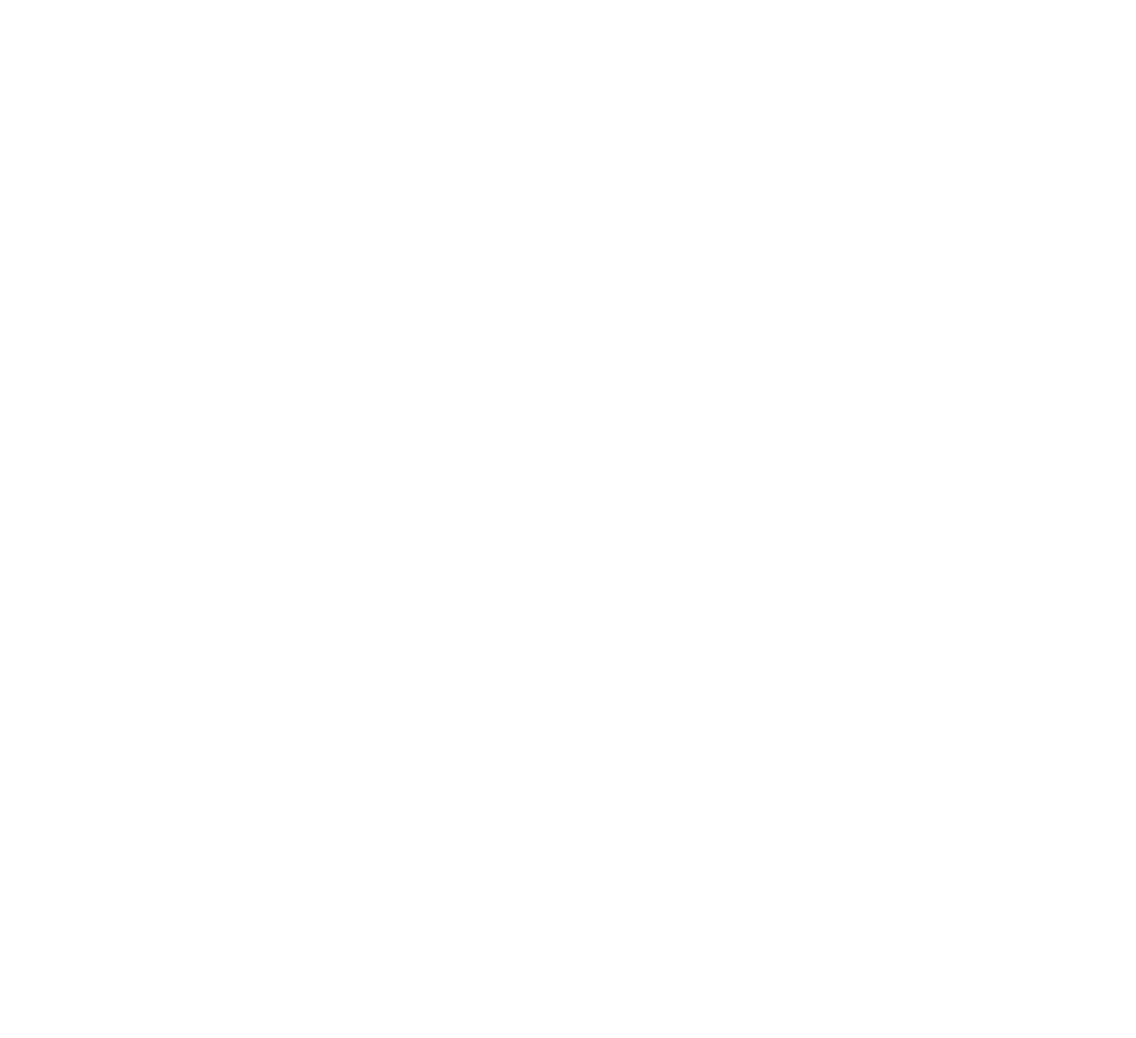
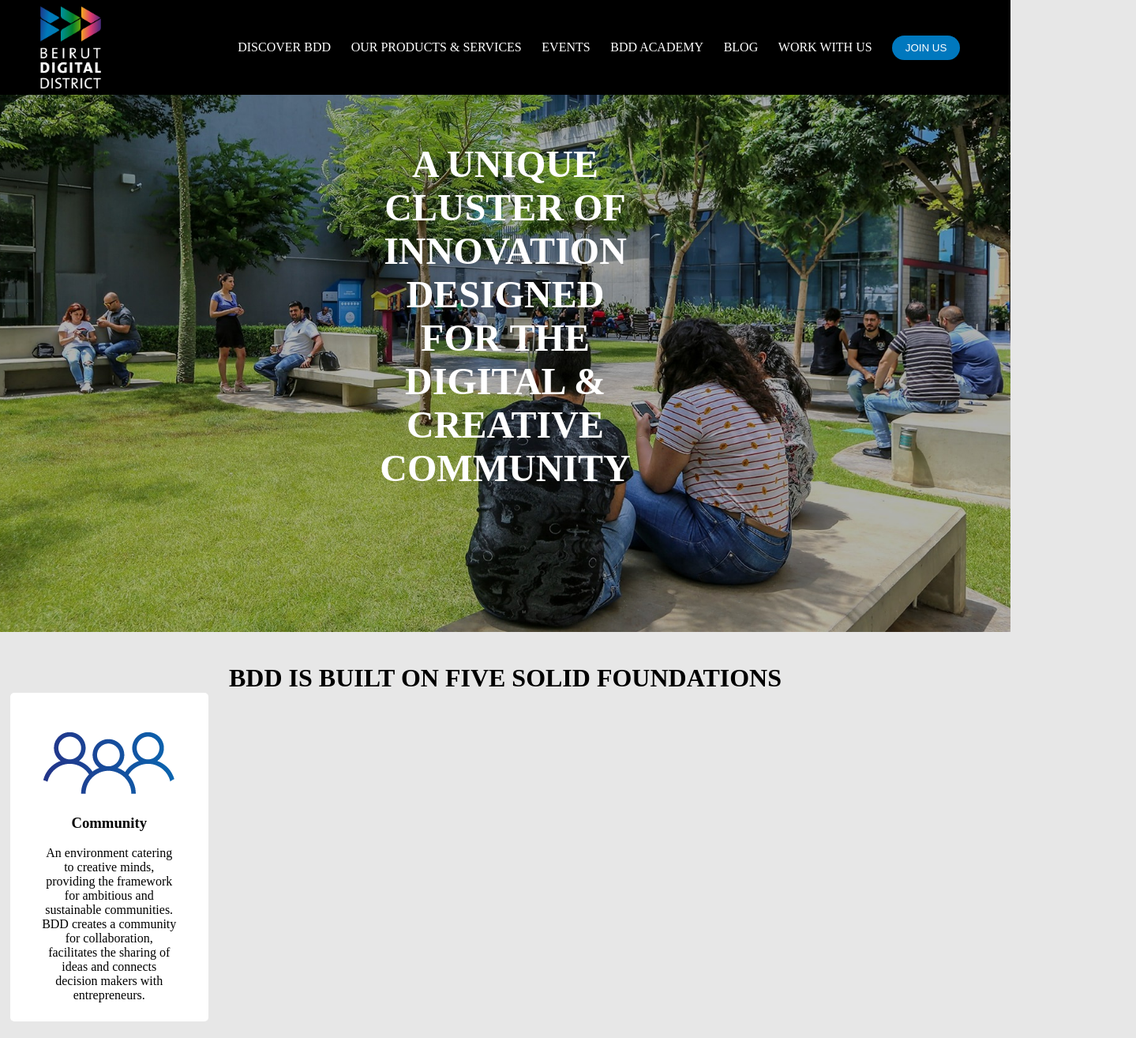
Before and after one commit to MoustafaIsm/bdd-clone-frontend, a plain HTML site: page index.html in a window 1280 px wide. Shown: the whole page at 79% size, 1439 px wide, since content can reach past the window. Before the commit the page ends 800 px from the top, so only its background shows below. Drawn offline with Linux system fonts and the light colour scheme.

Commit message:
Completed the navbar and the hero and started with the properties

```diff
--- a/index.html
+++ b/index.html
@@ -10,7 +10,49 @@
 </head>
 
 <body>
-
+    <!-- Nav Bar -->
+    <section class="header">
+        <div class="logo-img"><img src="./images/bddlogo.png" alt="BDD Logo"></div>
+        <nav class="nav-bar">
+            <ul class="list">
+                <li class="capitalize">Discover BDD</li>
+                <li class="capitalize">Our products & services</li>
+                <li class="capitalize">Events</li>
+                <li class="capitalize">BDD academy</li>
+                <li class="capitalize">Blog</li>
+                <li class="capitalize">Work with us</li>
+                <li><button class="btn">JOIN US</button></li>
+            </ul>
+        </nav>
+    </section>
+    <!-- Hero -->
+    <section class="hero">
+        <div>
+            <p class="hero-discription capitalize bold">A unique cluster of innovation designed for the digital &
+                creative
+                community</p>
+        </div>
+    </section>
+    <!-- BDD Properties -->
+    <section class="bdd-properties">
+        <div>
+            <p class="title capitalize bold">BDD is built on five solid foundations</p>
+        </div>
+        <div class="items-property">
+            <div class="property-item">
+                <img src="./images/communityicon.png" alt="Community Icon">
+                <h3>Community</h3><br>
+                <p>An environment catering to creative minds, providing the framework for ambitious and sustainable
+                    communities. BDD creates a community for collaboration, facilitates the sharing of ideas and
+                    connects decision makers with entrepreneurs.</p>
+            </div>
+            <div class="items-property">
+                <img src="" alt="">
+                <h3></h3>
+                <p></p>
+            </div>
+        </div>
+    </section>
 </body>
 
 </html>
--- a/styles/styles.css
+++ b/styles/styles.css
@@ -11,8 +11,116 @@ img {
 
 /* --Sections-- */
 
+body {
+    background-color: rgb(231, 231, 231);
+}
+
+/* Header */
+.header {
+    height: 15vh;
+    width: 100%;
+    display: flex;
+    justify-content: space-between;
+    background-color: black;
+    padding: 1vh 4vw;
+    position: fixed;
+}
+
+.logo-img {
+    display: flex;
+    justify-content: center;
+    align-items: center;
+}
+
+.nav-bar {
+    align-self: center;
+}
+
+.list {
+    list-style: none;
+    display: flex;
+    justify-content: space-evenly;
+    align-items: center;
+}
+
+.list > li {
+    margin: 0vh 1vw;
+    color: white;
+}
+
+.hero {
+    height: 100vh;
+    background-image: url("/bdd-clone-frontend/images/hero.jpg");
+    background-repeat: no-repeat;
+    background-position: center;
+    background-size: cover;
+    display: flex;
+    justify-content: center;
+    align-items: center;
+}
+
+.hero-discription {
+    text-align: center;
+    color: white;
+    font-size: 300%;
+    margin: 0vh 50vw;
+}
+
+/* BDD Properties */
+.bdd-properties {
+    margin: 5vh 1vw;
+    display: flex;
+    flex-direction: column;
+}
+
+.propert-items {
+    display: flex;
+    justify-content: center;
+    width: 100%;
+}
+
+.property-item {
+    width: 20%;
+    display: flex;
+    flex-direction: column;
+    align-items: center;
+    padding: 3vh 3vw;
+    background-color: white;
+    border-radius: 5px;
+}
+
+.property-item img {
+    padding: 15%;
+}
+
+.property-item h3 {
+    text-align: center;
+}
+
+.property-item p {
+    text-align: center;
+}
 
 /* Utilities */
+.btn {
+    background-color: #0078BE;
+    color: white;
+    border: none;
+    border-radius: 30px;
+    padding: 1vh 1.3vw;
+}
+.bold {
+    font-weight: bold;
+}
+
+.capitalize {
+    text-transform: uppercase;
+}
+
+.title {
+    text-align: center;
+    font-size: xx-large;
+}
 
 
 /* Media Query */
```
Also changed, not shown: images/bddlogo.png (added), images/communityicon.png (added), images/hero.jpg (added).
